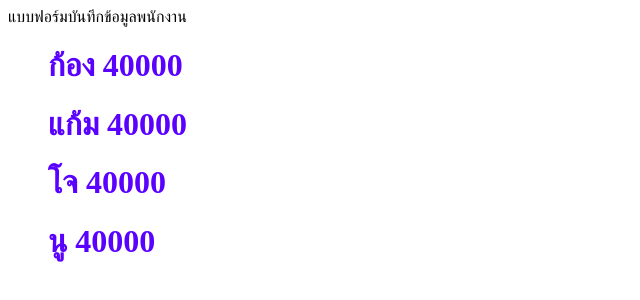
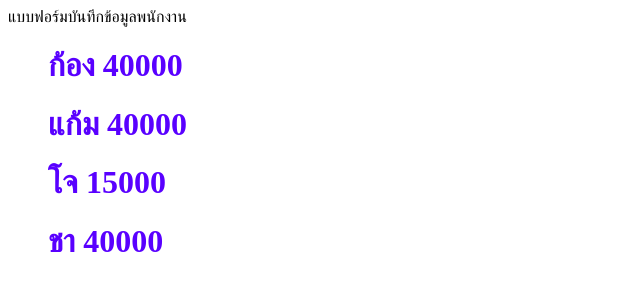
Before and after one commit to GASADER/Front-End, a Vue app in the folder my-app-component/: page / in a window 1280 px wide. Shown: the top 300 px of the page, without its empty margins (0-640 px from the left). Built offline with nearby package versions, Linux system fonts and the light colour scheme.

Commit message:
add validation

```diff
--- a/my-app-component/src/App.vue
+++ b/my-app-component/src/App.vue
@@ -20,8 +20,8 @@ export default{
       employees:[
         {name:"ก้อง", salary:40000},
         {name:"แก้ม", salary:40000},
-        {name:"โจ", salary:40000},
-        {name:"นู", salary:40000}
+        {name:"โจ"},
+        {name:"ชา", salary:40000}
       ]
     }
   }
--- a/my-app-component/src/components/Person.vue
+++ b/my-app-component/src/components/Person.vue
@@ -5,12 +5,20 @@
 </template>
 
 <script>
+
+
 export default {
     name:"Person_",
-    props:[
-        "name",
-        "salary"
-    ]
+    props:{
+        name:{
+            type:String,
+            require:true
+        },
+        salary:{
+            type:Number,
+            default:15000
+        }
+    }
 }
 </script>
 
```
